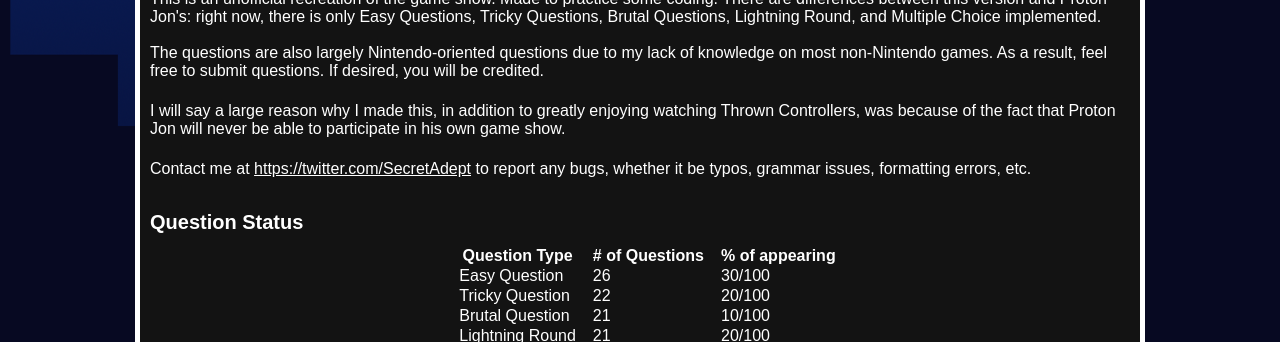
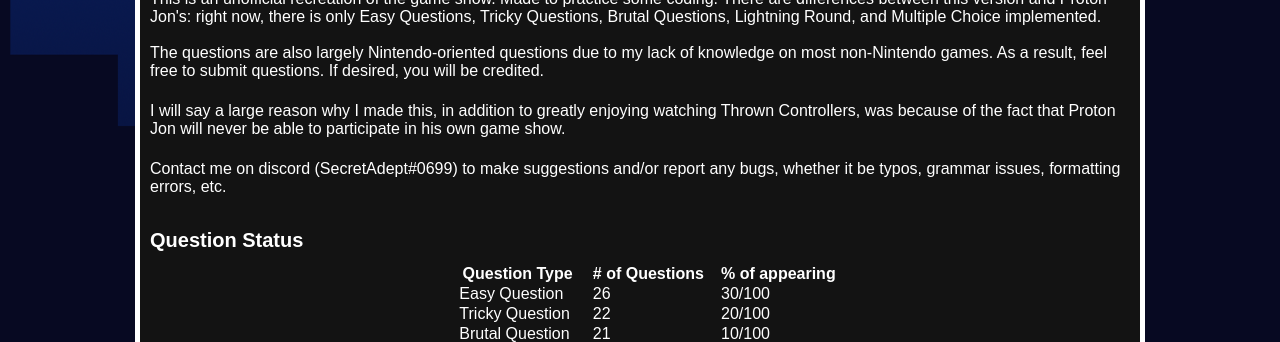
Before and after one commit to brandonrse/ThrownControllersLite, a website: page index.html in a window 1280 px wide. Shown: the part 457-799 px from the top of the page. Drawn offline with nearby package versions, Linux system fonts and the light colour scheme.

Commit message:
contact edited

```diff
--- a/index.html
+++ b/index.html
@@ -32,7 +32,7 @@
       The questions are also largely Nintendo-oriented questions due to my lack of knowledge on most non-Nintendo games. As a result, feel free to submit questions. If desired, you will be credited.</p><br><br>
       <p>I will say a large reason why I made this, in addition to greatly enjoying watching Thrown Controllers, was because of the fact that Proton Jon will never be able to participate in his own game show.</p>
       <br><br>
-      <p>Contact me at <a href=https://twitter.com/SecretAdept target="_blank">https://twitter.com/SecretAdept</a> to report any bugs, whether it be typos, grammar issues, formatting errors, etc.</p>
+      <p>Contact me on discord (SecretAdept#0699) to make suggestions and/or report any bugs, whether it be typos, grammar issues, formatting errors, etc.</p>
       <br><br><br>
       <h1>Question Status</h1><br>
       <table>
```
